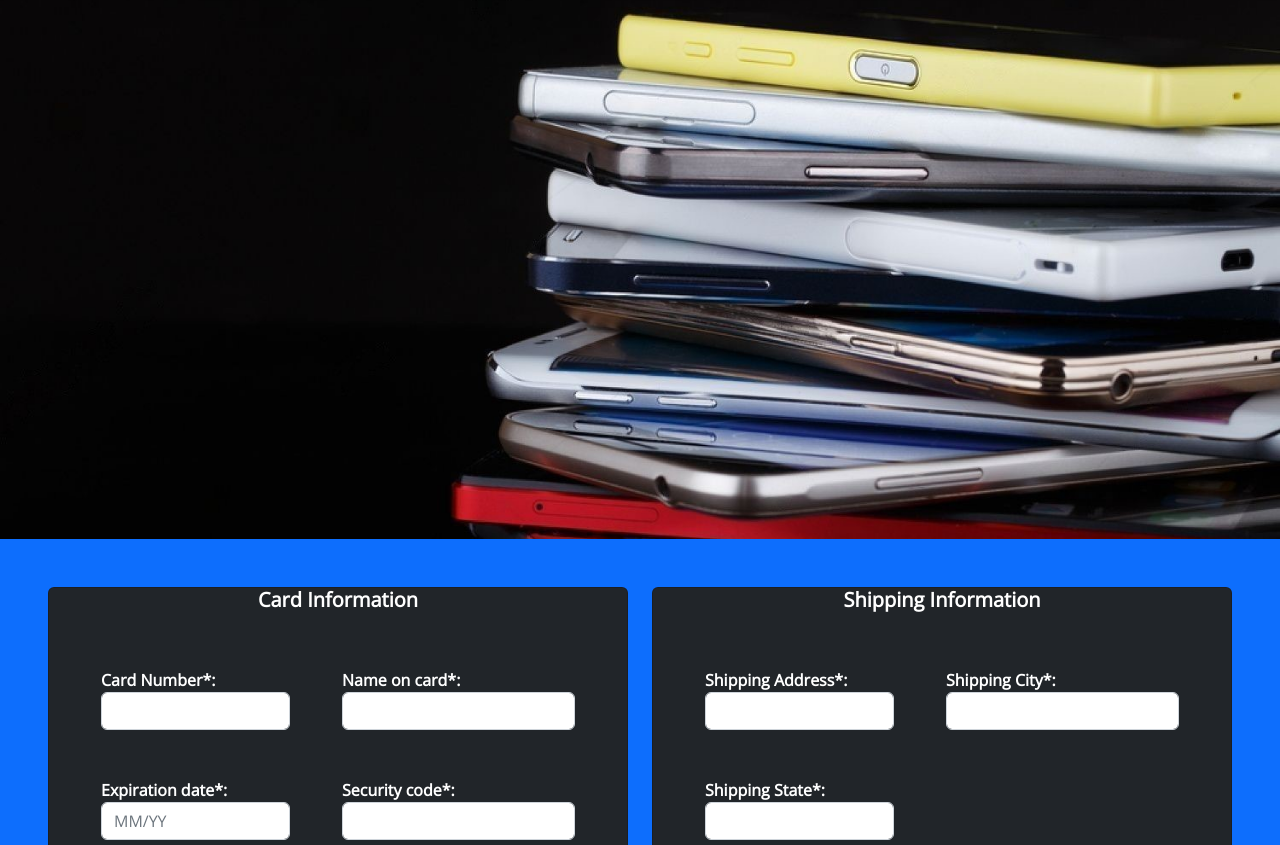
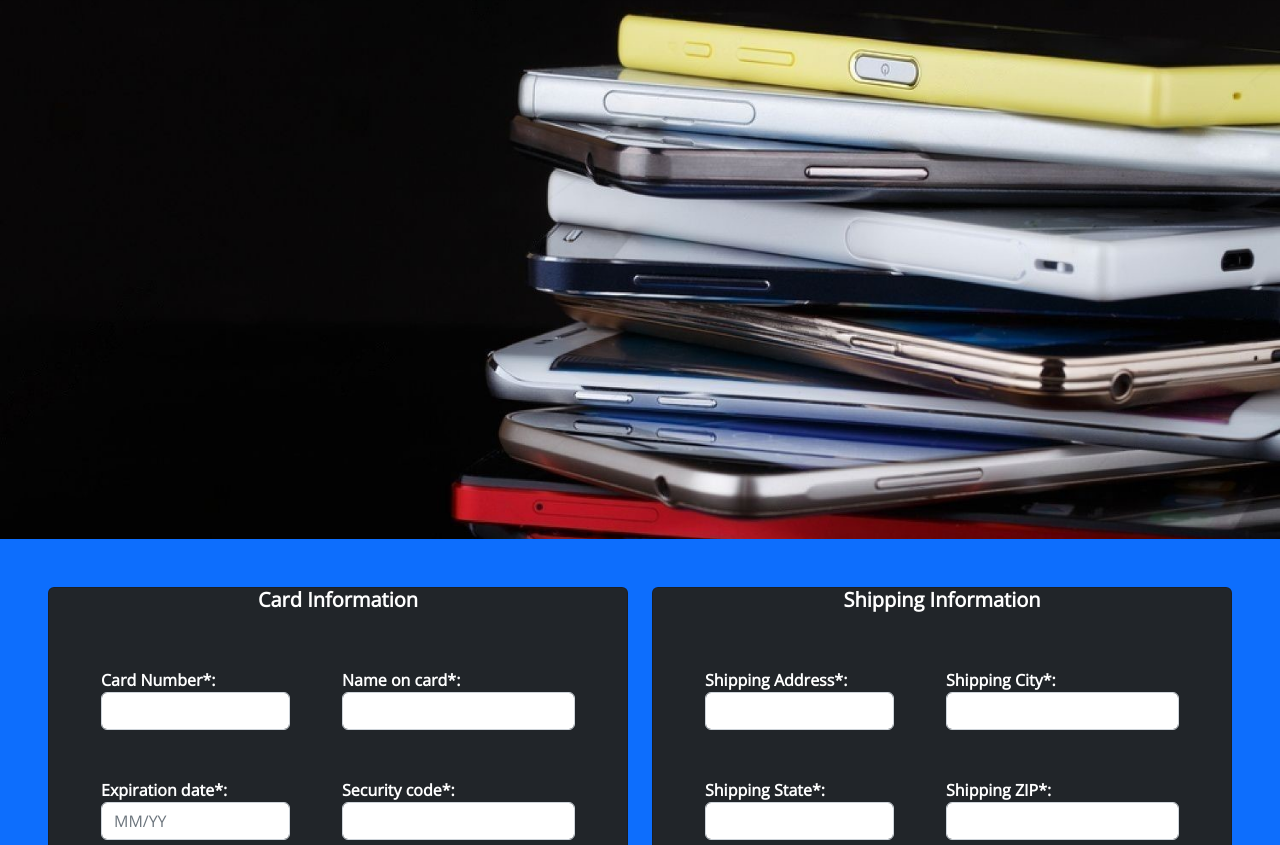
Before and after one commit to benkores/CSC225-Project2, a plain HTML site: page checkout.html in a window 1280 px wide. Shown: the part 61-906 px from the top of the page. Drawn offline with nearby package versions, Linux system fonts and the light colour scheme.

Commit message:
fix form spacing

```diff
--- a/checkout.html
+++ b/checkout.html
@@ -134,7 +134,7 @@
                                 <input type="text" class="form-control" id="shipping_state" name="shipping_state"
                                     required>
                             </div>
-                            <div class="col-md-36form-group">
+                            <div class="col-md-6 form-group">
                                 <label for="shipping_zip">Shipping ZIP*:</label>
                                 <input type="number" class="form-control" id="shipping_zip" name="shipping_zip"
                                     required>
```
